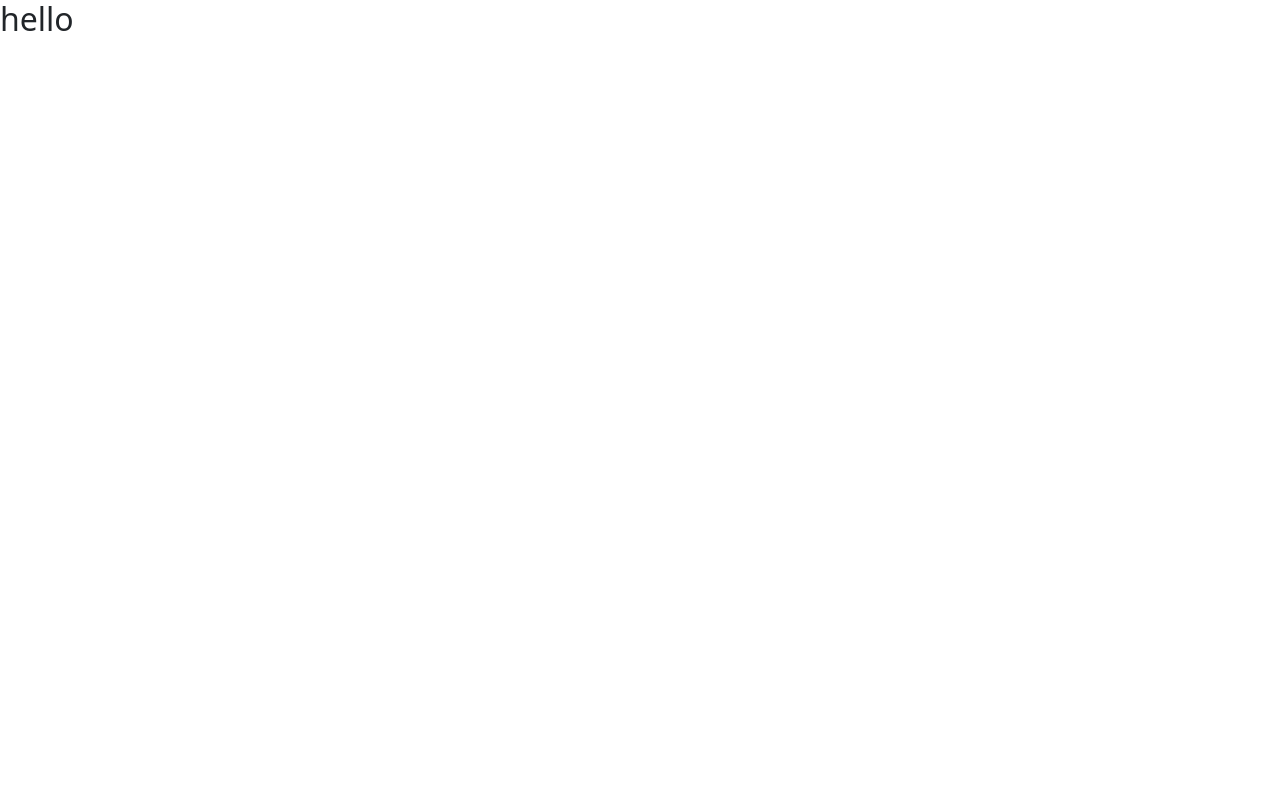
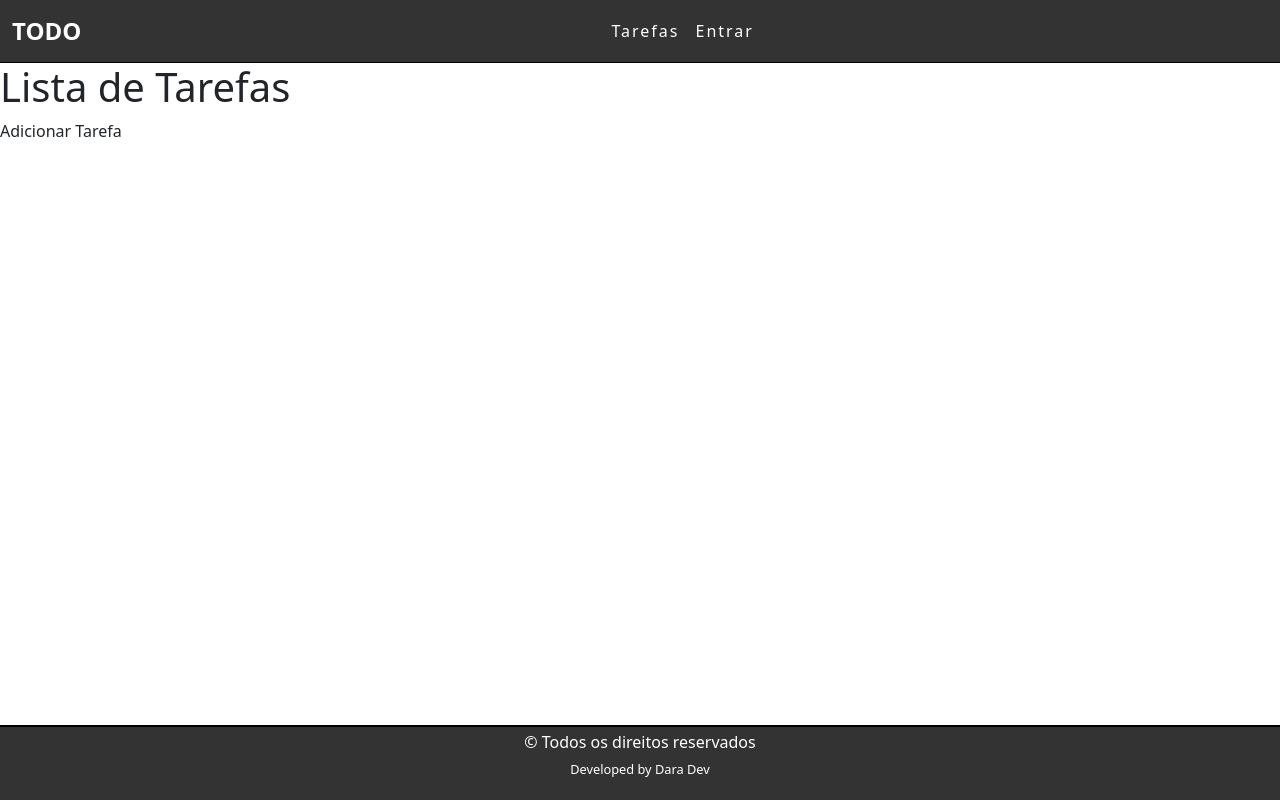
Before and after one commit to DaraDionizio/Django_backend, a Django app: page / in a window 1280 px wide. Before the commit the page is almost empty. Run offline with Django 5.2, Linux system fonts and the light colour scheme.

Commit message:
version 1.2

```diff
--- a/tarefas/static/Css/style.css
+++ b/tarefas/static/Css/style.css
@@ -0,0 +1,35 @@
+body {
+    margin: 0 !important;
+    padding: 0 !important;
+
+}
+
+/*navbar*/
+.navbar {
+    background-color: #333 !important;
+    border-bottom: 1px solid black !important;
+}
+
+.navbar-nav {
+    margin: auto !important;
+}
+
+.navbar-brand {
+    font-weight: bold !important;
+    font-size: 1.5em !important;
+}
+
+.nav-link {
+    color: white !important;
+    font-size: 1.0em !important;
+    letter-spacing: 2px !important;
+}
+
+footer {
+    background-color: #333 !important;
+    border-top: 2px solid black !important;
+    color: white !important;
+    text-align: center !important;
+    padding: 0.4em !important;
+    font-size: 0.8rem;
+}
--- a/tarefas/static/Js/script.js
+++ b/tarefas/static/Js/script.js
@@ -0,0 +1 @@
+console.log("hii !")
--- a/templates/tarefas/list.html
+++ b/templates/tarefas/list.html
@@ -1,21 +1,61 @@
+{% load static %}
 <!DOCTYPE html>
 <html lang="pt-br">
+
 <head>
     <meta charset="UTF-8">
     <meta name="viewport" content="width=device-width, initial-scale=1.0">
     <title>Lista de Tarefas</title>
-    <link href="https://cdn.jsdelivr.net/npm/bootstrap@5.3.8/dist/css/bootstrap.min.css" rel="stylesheet" integrity="sha384-sRIl4kxILFvY47J16cr9ZwB07vP4J8+LH7qKQnuqkuIAvNWLzeN8tE5YBujZqJLB" crossorigin="anonymous">
+    <link href="https://cdn.jsdelivr.net/npm/bootstrap@5.3.8/dist/css/bootstrap.min.css" rel="stylesheet"
+        integrity="sha384-sRIl4kxILFvY47J16cr9ZwB07vP4J8+LH7qKQnuqkuIAvNWLzeN8tE5YBujZqJLB" crossorigin="anonymous">
+    <link rel="stylesheet" href="{% static '/css/style.css' %}">
 </head>
+
 <body>
     <header>
-        <h2>hello</h2>
+        <nav class="navbar navbar-expand-sm navbar-dark bg-dark">
+            <div class="container-fluid">
+                <a class="navbar-brand" href="javascript:void(0)">TODO</a>
+                <button class="navbar-toggler" type="button" data-bs-toggle="collapse" data-bs-target="#mynavbar">
+                    <span class="navbar-toggler-icon"></span>
+                </button>
+                <div class="collapse navbar-collapse" id="mynavbar">
+                    <ul class="navbar-nav me-auto">
+                        <li class="nav-item">
+                            <a class="nav-link" href="javascript:void(0)">Tarefas</a>
+                        </li>
+                        <li class="nav-item">
+                            <a class="nav-link" href="javascript:void(0)">Entrar</a>
+                        </li>
+
+                    </ul>
+
+                </div>
+            </div>
+        </nav>
     </header>
     <main>
+        <div class="list-div">
+            <h1>Lista de Tarefas</h1>
+            <div class="row barra"></div>
+            <div class="col-sm-2">
+                <div class="add-div">
+                    <i class="fa fa-plus"></i> Adicionar Tarefa
+                </div>
+            </div>
+            <div class="col-sm-10">
 
+            </div>
+        </div>
     </main>
-    <footer>
-
+    <footer class="fixed-bottom">
+        <h6>&copy; Todos os direitos reservados</h6>
+        <p>Developed by Dara Dev</p>
     </footer>
 </body>
-<script src="https://cdn.jsdelivr.net/npm/bootstrap@5.3.8/dist/js/bootstrap.bundle.min.js" integrity="sha384-FKyoEForCGlyvwx9Hj09JcYn3nv7wiPVlz7YYwJrWVcXK/BmnVDxM+D2scQbITxI" crossorigin="anonymous"></script>
+<script src="https://cdn.jsdelivr.net/npm/bootstrap@5.3.8/dist/js/bootstrap.bundle.min.js"
+    integrity="sha384-FKyoEForCGlyvwx9Hj09JcYn3nv7wiPVlz7YYwJrWVcXK/BmnVDxM+D2scQbITxI"
+    crossorigin="anonymous"></script>
+<script src="{% static '/Js/script.js' %}"></script>
+
 </html>
```
